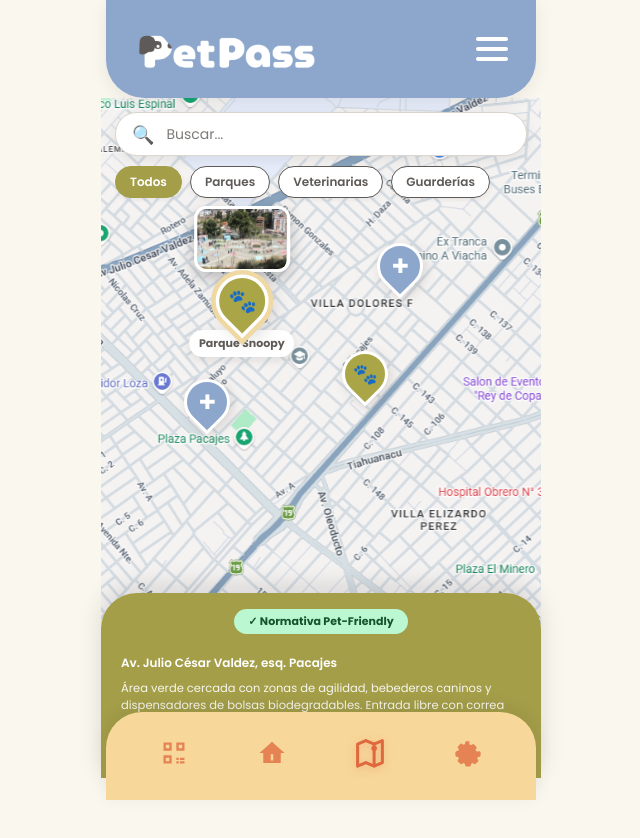
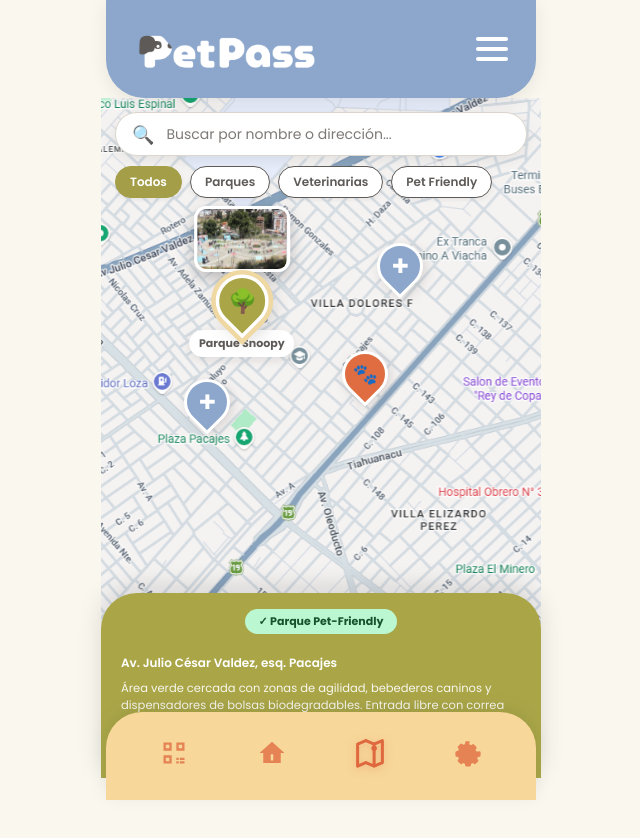
Before and after one commit to soledadvasquez-a11y/Protecto_Interactivo_PetPass, a React (Vite) app: page /mapa in a window 1280 px wide. Shown: the top 838 px of the page, without its empty margins (319-959 px from the left). Built offline with nearby package versions, Linux system fonts and the light colour scheme; a web font is replaced by a local one.

Commit message:
fix: normalize map places and categories

```diff
--- a/src/components/MapMarker/MapMarker.css
+++ b/src/components/MapMarker/MapMarker.css
@@ -49,10 +49,22 @@
   transform: rotate(45deg);
 }
 
-.map-marker--petFriendly .map-marker__pin {
+/* Parque */
+.map-marker--park .map-marker__pin {
   background: var(--color-primary);
 }
 
+/* Veterinaria */
+.map-marker--veterinary .map-marker__pin {
+  background: var(--color-info-bg);
+}
+
+/* Lugar Pet Friendly */
+.map-marker--petFriendly .map-marker__pin {
+  background: var(--color-danger);
+}
+
+/* Estado seleccionado */
 .map-marker--selected .map-marker__pin {
   transform: rotate(-45deg) scale(1.15);
 
--- a/src/components/MapMarker/MapMarker.jsx
+++ b/src/components/MapMarker/MapMarker.jsx
@@ -1,6 +1,11 @@
 import './MapMarker.css';
 
 const markerConfig = {
+  park: {
+    label: 'Parque',
+    icon: '🌳',
+  },
+
   veterinary: {
     label: 'Veterinaria',
     icon: '✚',
@@ -19,7 +24,8 @@ function MapMarker({
   onClick,
 }) {
   const config =
-    markerConfig[type] || markerConfig.veterinary;
+    markerConfig[type] ||
+    markerConfig.veterinary;
 
   const accessibleLabel =
     label || config.label;
@@ -28,7 +34,9 @@ function MapMarker({
     <button
       type="button"
       className={`map-marker map-marker--${type} ${
-        selected ? 'map-marker--selected' : ''
+        selected
+          ? 'map-marker--selected'
+          : ''
       }`}
       onClick={onClick}
       aria-label={accessibleLabel}
--- a/src/components/PlaceCard/PlaceCard.jsx
+++ b/src/components/PlaceCard/PlaceCard.jsx
@@ -1,6 +1,11 @@
 import './PlaceCard.css';
 
 const placeConfig = {
+  park: {
+    label: 'Parque',
+    icon: '🌳',
+  },
+
   veterinary: {
     label: 'Veterinaria',
     icon: '✚',
@@ -23,7 +28,8 @@ function PlaceCard({
   onAction,
 }) {
   const config =
-    placeConfig[type] || placeConfig.veterinary;
+    placeConfig[type] ||
+    placeConfig.veterinary;
 
   return (
     <article
@@ -31,7 +37,9 @@ function PlaceCard({
       onClick={onClick}
     >
       <div className="place-card__header">
+
         <div className="place-card__type">
+
           <span
             className="place-card__icon"
             aria-hidden="true"
@@ -42,6 +50,7 @@ function PlaceCard({
           <span>
             {config.label}
           </span>
+
         </div>
 
         {distance && (
@@ -49,6 +58,7 @@ function PlaceCard({
             {distance}
           </span>
         )}
+
       </div>
 
       <h3 className="place-card__name">
@@ -69,7 +79,8 @@ function PlaceCard({
 
       {schedule && (
         <p className="place-card__schedule">
-          <strong>Horario:</strong> {schedule}
+          <strong>Horario:</strong>{' '}
+          {schedule}
         </p>
       )}
 
@@ -85,6 +96,7 @@ function PlaceCard({
           Ver lugar
         </button>
       )}
+
     </article>
   );
 }
--- a/src/pages/MapPage.css
+++ b/src/pages/MapPage.css
@@ -141,15 +141,15 @@
 
 /* Colores de fondo de la tarjeta según el tipo en Figma */
 .map-page__card-container--park {
-  background-color: #a49e49;
+  background-color: var(--color-primary);
 }
 
-.map-page__card-container--vet {
-  background-color: #8da7cc;
+.map-page__card-container--veterinary {
+  background-color: var(--color-info-bg);
 }
 
-.map-page__card-container--cafe {
-  background-color: #55524e;
+.map-page__card-container--petFriendly {
+  background-color: var(--color-text);
 }
 
 /* Pastilla verde de normativa */
@@ -209,3 +209,47 @@
   line-height: 1.45;
   color: rgba(255, 255, 255, 0.9);
 }
+
+.map-page__empty {
+  position: absolute;
+
+  top: 50%;
+  left: 50%;
+
+  transform: translate(-50%, -50%);
+
+  z-index: 12;
+
+  width: calc(100% - 48px);
+  max-width: 320px;
+
+  padding: 18px;
+
+  border-radius: 24px;
+
+  background: rgba(255, 255, 255, 0.94);
+
+  box-shadow:
+    0 6px 20px
+    rgba(94, 90, 87, 0.16);
+
+  text-align: center;
+
+  font-family: 'Poppins', sans-serif;
+  color: var(--color-text);
+}
+
+.map-page__empty span {
+  display: block;
+
+  margin-bottom: 6px;
+
+  font-size: 28px;
+}
+
+.map-page__empty p {
+  margin: 0;
+
+  font-size: 13px;
+  line-height: 1.5;
+}
--- a/src/pages/MapPage.jsx
+++ b/src/pages/MapPage.jsx
@@ -1,165 +1,212 @@
-import { useState, useEffect } from 'react';
+import {
+  useMemo,
+  useState,
+} from 'react';
+
 import SearchBar from '../components/SearchBar/SearchBar.jsx';
 import FilterTab from '../components/FilterTab/FilterTab.jsx';
 import MapMarker from '../components/MapMarker/MapMarker.jsx';
 import PlaceCard from '../components/PlaceCard/PlaceCard.jsx';
 
+import places from '../data/places.js';
+
 import mapBackground from '../assets/map-background.svg';
-import placeSnoopy from '../assets/place-snoopy.svg';
-import placeSanJorge from '../assets/place-sanjorge.svg';
-import placeApolo from '../assets/place-apolo.svg';
-import placePaladrar from '../assets/place-paladrar.svg';
 
 import './MapPage.css';
 
 const CATEGORIES = [
-  { id: 'all', label: 'Todos' },
-  { id: 'parques', label: 'Parques' },
-  { id: 'veterinarias', label: 'Veterinarias' },
-  { id: 'guarderias', label: 'Guarderías' },
-];
-
-const PLACES = [
   {
-    id: 1,
-    category: 'parques',
-    type: 'petFriendly',
-    name: 'Parque Snoopy',
-    badgeText: 'Normativa Pet-Friendly',
-    badgeType: 'park',
-    schedule: 'Lunes a Domingo: 07:00 – 19:00',
-    address: 'Av. Julio César Valdez, esq. Pacajes',
-    description:
-      'Área verde cercada con zonas de agilidad, bebederos caninos y dispensadores de bolsas biodegradables. Entrada libre con correa obligatoria.',
-    photo: placeSnoopy,
-    position: { top: '38%', left: '32%' },
+    id: 'all',
+    label: 'Todos',
   },
   {
-    id: 2,
-    category: 'veterinarias',
-    type: 'veterinary',
-    name: 'Veterinaria San Jorge',
-    badgeText: 'Normativa Pet-Friendly',
-    badgeType: 'vet',
-    schedule: 'Lunes a Domingo: 24 horas',
-    address: 'Av. Tiahuanacu, esq. Pacajes',
-    description:
-      'Clínica veterinaria integral con servicio de urgencias, laboratorio clínico, rayos X y farmacia especializada. Atención profesional para caninos y felinos.',
-    photo: placeSanJorge,
-    position: { top: '28%', left: '68%' },
+    id: 'park',
+    label: 'Parques',
   },
   {
-    id: 3,
-    category: 'veterinarias',
-    type: 'veterinary',
-    name: 'Veterinaria Apolo',
-    badgeText: 'Normativa Pet-Friendly',
-    badgeType: 'vet',
-    schedule: 'Lunes a Sábado: 08:30 – 19:30',
-    address: 'Av. Julio César Valdez, Plaza El Minero',
-    description:
-      'Centro de salud animal especializado en medicina preventiva, planes de vacunación, desparasitación, peluquería canina y cirugías menores programadas.',
-    photo: placeApolo,
-    position: { top: '48%', left: '24%' },
+    id: 'veterinary',
+    label: 'Veterinarias',
   },
   {
-    id: 4,
-    category: 'cafeteria',
-    type: 'petFriendly',
-    name: 'Paladrar (Ver más)',
-    badgeText: 'Normativa Pet-Friendly',
-    badgeType: 'cafe',
-    schedule: 'Martes a Domingo: 08:30 – 21:00',
-    address: 'Av. Julio César Valdez, próx. Plaza Pacajes',
-    description:
-      'Café de especialidad y repostería artesanal con terraza al aire libre adaptada para mascotas. Ofrece bebederos limpios, galletas caninas de cortesía y espacio cómodo para compartir con tu peludo.',
-    photo: placePaladrar,
-    position: { top: '44%', left: '60%' },
+    id: 'petFriendly',
+    label: 'Pet Friendly',
   },
 ];
 
+const PLACE_BADGES = {
+  park: 'Parque Pet-Friendly',
+  veterinary: 'Atención para mascotas',
+  petFriendly: 'Lugar Pet-Friendly',
+};
+
 function MapPage() {
-  const [searchQuery, setSearchQuery] = useState('');
-  const [activeCategory, setActiveCategory] = useState('all');
-  const [selectedPlaceId, setSelectedPlaceId] = useState(1);
+  const [searchQuery, setSearchQuery] =
+    useState('');
 
-  // Filtrado por categoría y búsqueda insensible a mayúsculas/minúsculas
-  const filteredPlaces = PLACES.filter((place) => {
-    const matchesCategory = activeCategory === 'all' || place.category === activeCategory;
-    const query = searchQuery.trim().toLowerCase();
+  const [
+    activeCategory,
+    setActiveCategory,
+  ] = useState('all');
+
+  const [
+    selectedPlaceId,
+    setSelectedPlaceId,
+  ] = useState(
+    places[0]?.id ?? null
+  );
+
+  /*
+    Filtra por:
+    1. categoría
+    2. nombre
+    3. dirección
+  */
+  const filteredPlaces = useMemo(() => {
+    const query =
+      searchQuery
+        .trim()
+        .toLowerCase();
+
+    return places.filter((place) => {
+      const matchesCategory =
+        activeCategory === 'all' ||
+        place.category === activeCategory;
+
       const matchesSearch =
         !query ||
-      place.name.toLowerCase().includes(query) ||
-      place.address.toLowerCase().includes(query);
+        place.name
+          .toLowerCase()
+          .includes(query) ||
+        place.address
+          .toLowerCase()
+          .includes(query);
 
-    return matchesCategory && matchesSearch;
+      return (
+        matchesCategory &&
+        matchesSearch
+      );
     });
+  }, [
+    activeCategory,
+    searchQuery,
+  ]);
 
-  // Limpiar selección si el lugar seleccionado desaparece del filtro actual
-  useEffect(() => {
-    if (selectedPlaceId !== null) {
-      const exists = filteredPlaces.some((p) => p.id === selectedPlaceId);
-      if (!exists) {
-        setSelectedPlaceId(null);
-      }
-    }
-  }, [searchQuery, activeCategory, filteredPlaces, selectedPlaceId]);
 
-  const selectedPlace = PLACES.find((place) => place.id === selectedPlaceId);
+  const selectedPlace =
+  filteredPlaces.find(
+    (place) =>
+      place.id === selectedPlaceId
+  ) ?? null;
+
+  const handleCategoryChange = (
+    categoryId
+  ) => {
+    setActiveCategory(categoryId);
+  };
+
+  const handlePlaceSelect = (
+    placeId
+  ) => {
+    setSelectedPlaceId(placeId);
+  };
+
+  const handleClearSearch = () => {
+    setSearchQuery('');
+  };
 
   return (
     <div className="map-page">
+
       <header className="map-page__controls">
+
         <SearchBar
           value={searchQuery}
-          placeholder="Buscar..."
-          onChange={(e) => setSearchQuery(e.target.value)}
-          onClear={() => setSearchQuery('')}
+          placeholder="Buscar por nombre o dirección..."
+          onChange={(event) =>
+            setSearchQuery(
+              event.target.value
+            )
+          }
+          onClear={handleClearSearch}
         />
 
-        <div className="map-page__categories" role="tablist">
-          {CATEGORIES.map((cat) => (
+        <div
+          className="map-page__categories"
+          role="tablist"
+          aria-label="Categorías de lugares"
+        >
+          {CATEGORIES.map(
+            (category) => (
               <FilterTab
-              key={cat.id}
-              label={cat.label}
-              active={activeCategory === cat.id}
-              onClick={() => setActiveCategory(cat.id)}
+                key={category.id}
+                label={category.label}
+                active={
+                  activeCategory ===
+                  category.id
+                }
+                onClick={() =>
+                  handleCategoryChange(
+                    category.id
+                  )
+                }
               />
-          ))}
+            )
+          )}
         </div>
+
       </header>
 
       <main className="map-page__canvas">
+
         <img
           src={mapBackground}
-          alt="Mapa de Villa Dolores"
+          alt="Mapa de lugares para mascotas en La Paz"
           className="map-page__map-img"
         />
 
-        {/* Condicional Fase 4: Sin lugares encontrados */}
         {filteredPlaces.length === 0 && (
-          <p className="map-page__empty">
-            No se encontraron lugares en esta categoría o búsqueda.
+          <div className="map-page__empty">
+
+            <span aria-hidden="true">
+              📍
+            </span>
+
+            <p>
+              No se encontraron lugares para
+              esta categoría o búsqueda.
             </p>
+
+          </div>
         )}
 
         {filteredPlaces.map((place) => {
-          const isSelected = place.id === selectedPlaceId;
+          const isSelected =
+            place.id ===
+            selectedPlaceId;
 
           return (
             <div
               key={place.id}
               className={`map-page__marker-spot ${
-                isSelected ? 'map-page__marker-spot--selected' : ''
+                isSelected
+                  ? 'map-page__marker-spot--selected'
+                  : ''
               }`}
               style={{
                 top: place.position.top,
                 left: place.position.left,
               }}
             >
-              {isSelected && place.photo && (
+
+              {isSelected &&
+                place.photo && (
                   <div className="map-page__bubble-preview">
-                  <img src={place.photo} alt={place.name} />
+
+                    <img
+                      src={place.photo}
+                      alt={place.name}
+                    />
+
                   </div>
                 )}
 
@@ -167,31 +214,48 @@ function MapPage() {
                 type={place.type}
                 label={place.name}
                 selected={isSelected}
-                onClick={() => setSelectedPlaceId(place.id)}
+                onClick={() =>
+                  handlePlaceSelect(
+                    place.id
+                  )
+                }
               />
+
             </div>
           );
         })}
+
       </main>
 
-      {/* Condicional Fase 4: PlaceCard solo si hay lugar seleccionado */}
       {selectedPlace && (
         <section
-          className={`map-page__card-container map-page__card-container--${selectedPlace.badgeType}`}
+          className={`map-page__card-container map-page__card-container--${selectedPlace.type}`}
         >
+
           <div className="map-page__badge">
-            ✓ {selectedPlace.badgeText}
+            ✓{' '}
+            {
+              PLACE_BADGES[
+                selectedPlace.type
+              ]
+            }
           </div>
 
           <PlaceCard
             type={selectedPlace.type}
             name={selectedPlace.name}
             address={selectedPlace.address}
-            description={selectedPlace.description}
-            schedule={selectedPlace.schedule}
+            description={
+              selectedPlace.description
+            }
+            schedule={
+              selectedPlace.schedule
+            }
           />
+
         </section>
       )}
+
     </div>
   );
 }
```
Also changed, not shown: src/components/PlaceCard/PlaceCard.css (+25 -5 lines), src/data/places.js (+57 -9 lines). Lines whose indentation alone changed are shown as unchanged.
